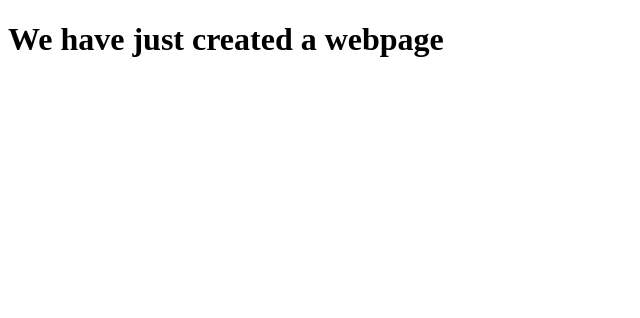
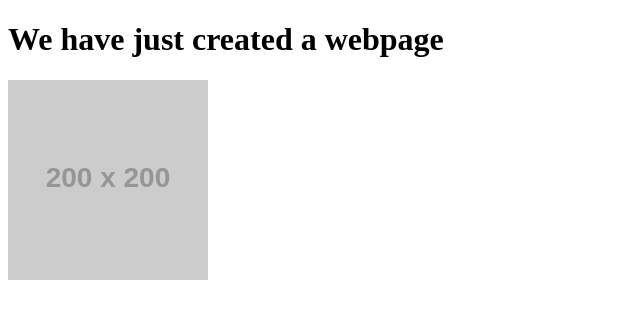
Before and after one commit to patrickcantcode/test, a plain HTML site: page index.html in a window 1280 px wide. Shown: the whole page, without its empty margins (0-640 px from the left). Drawn offline with Linux system fonts and the light colour scheme; placeholder pictures from the web are drawn by us.

Commit message:
Adding cats and a line in the index file

```diff
--- a/index.html
+++ b/index.html
@@ -6,5 +6,6 @@
 </head>
 <body>
 <h1>We have just created a webpage</h1>
+<img src="http://placehold.it/200x200">
 </body>
 </html>
```
Also changed, not shown: Cats101.jpg (added).
